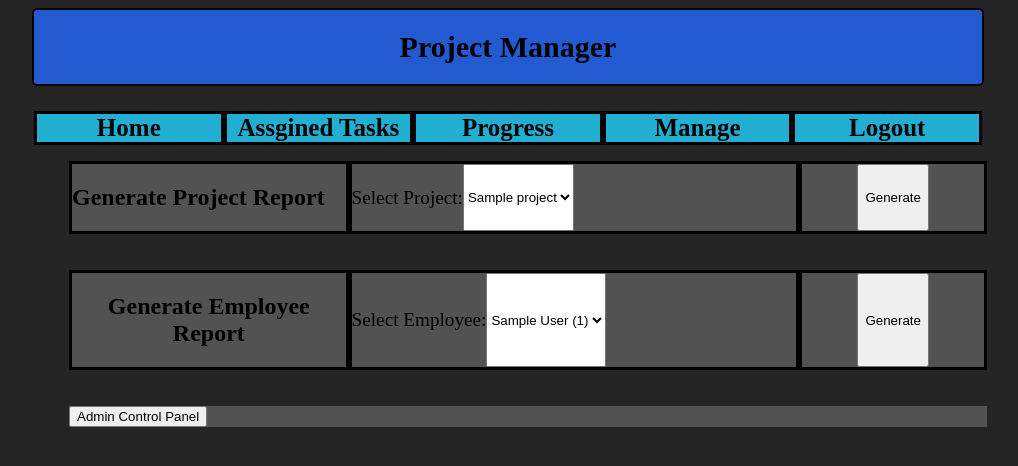
After one commit to Sriramk34/Project-Manager, a Django app: template Project_manager/main/templates/main/manage.html in a window 1280 px wide. The commit adds this page. Shown: the top 466 px of the page, without its empty margins (132-1150 px from the left). Run offline with Django 3.2, Linux system fonts and the light colour scheme; the template is opened without the code that fills it: values that come from a table or form of the project are taken from there, others are empty; tables that the repository leaves empty hold one stand-in row (values such as "Sample post"); parts of the project's set-up code (start-up, migrations or seed data) failed here and were passed over.

```diff
--- a/Project_manager/main/admin.py
+++ b/Project_manager/main/admin.py
@@ -5,8 +5,10 @@ from .models import Users
 from .models import Projects
 from .models import assignments
 from .models import tasks
+from .models import login
 
 admin.site.register(Users)
 admin.site.register(assignments)
 admin.site.register(Projects)
 admin.site.register(tasks)
+admin.site.register(login)
--- a/Project_manager/main/models.py
+++ b/Project_manager/main/models.py
@@ -1,23 +1,25 @@
 from datetime import date
 from operator import mod
 from pyexpat import model
+from tkinter import CASCADE
 from tkinter.tix import Balloon
 from django.db import models
 
 class Users(models.Model):
     depts = (
-        ("E", "Electrical"),
-        ("M", "Mechanical"),
-        ("S", "Software"),
-        ("A", "Admin"),
-        ("O", "Other")
+        ("Electrical", "Electrical"),
+        ("Mechanical", "Mechanical"),
+        ("Software", "Software"),
+        ("Admin", "Admin"),
+        ("Other", "Other")
     )
 
     roles = (
-        ("M", "Manager"),
-        ("T", "Team Leader"),
-        ("E", "Engineer"),
-        ("A", "Administrator"),
+        ("Manager", "Manager"),
+        ("Team-Leader", "Team Leader"),
+        ("Engineer", "Engineer"),
+        ("Administrator", "Administrator"),
+        ("Other", "Other")
     )
     name = models.CharField(max_length=50)
     employeeID = models.IntegerField()
@@ -69,3 +71,8 @@ class assignments(models.Model):
     assignment_start_date = models.DateField(default=date.today)
     assignment_end_date = models.DateField(null= True)
     assignment_status = models.CharField(choices=st, max_length=15)
+
+class login(models.Model):
+    username = models.CharField(max_length=40)
+    password = models.CharField(max_length=30)
+    emp = models.ForeignKey(Users, on_delete=models.CASCADE)
--- /dev/null
+++ b/Project_manager/main/static/main/styles/manage.css
@@ -0,0 +1,70 @@
+li{
+    list-style: none;
+}
+
+li div{
+    width: 75%;
+    text-emphasis: none;
+    text-align: center;
+    background-color: rgb(82, 82, 82);
+    font-size:medium;
+    font-family: 'Times New Roman', Times, serif;
+    height: 10%;
+    margin-left: auto;
+    margin-right: auto;
+    display: flex;
+}
+
+form{
+    width: 70%;
+    display: flex;
+}
+
+.leftbox{
+    width: 30%;
+    border-style: solid;
+    border-width: 3px;
+    text-align: center;
+}
+
+.centerbox{
+    width: 71%;
+    border-style: solid;
+    border-width: 3px;
+    height: auto;
+}
+
+.rightbox{
+    width: 29%;
+    border-style: solid;
+    border-width: 3px;
+    height: 100%;
+    position: relative;
+    height: auto;
+}
+
+h2{
+    color: rgb(0, 0, 0);
+    text-align: center;
+}
+
+.option{
+    margin-top: 20px;
+    font-size:medium;
+    height: auto;
+    width: 250px;
+}
+
+.label{
+    margin-top: auto;
+    margin-bottom: auto;
+    padding: auto;
+    font-size: larger;
+    font-family: 'Times New Roman', Times, serif;
+}
+
+input{
+    padding: auto;
+    margin-left: auto;
+    margin-right: auto;
+}
--- /dev/null
+++ b/Project_manager/main/templates/main/manage.html
@@ -0,0 +1,63 @@
+{% extends 'base.html' %}
+{% load static %}
+
+{% block title %}Manage{% endblock title %}
+
+{% block styles %}
+    <link rel="stylesheet" href="{% static 'main/styles/manage.css' %}">
+{% endblock styles %}
+
+{% block mainbody %}
+    <ol>
+        <li>
+            <div>
+                <div class="leftbox">
+                    <h2>Generate Project Report</h2>
+                </div>
+                <form action="" >
+                    <div class="centerbox">
+                        <label class="label" for="Project">Select Project:</label>
+                        <select name="Project" >
+                        {% for project in projects %}
+                            <option class = "option" value="{{project.project_id}}">{{project.project_name}}</option>
+                        {% endfor %}
+                        </select>
+                    </div>
+                    <div class="rightbox">
+                        <input type="submit" name="Project" value = "Generate">
+                    </div>
+                </form>
+            </div>
+        </li>
+        <br> <br>
+        <li>
+            <div>
+                <div class="leftbox">
+                    <h2>Generate Employee Report</h2>
+                </div>
+                <form action="" >
+                    <div class="centerbox">
+                        <label class="label" for="Employee">Select Employee:</label>
+                        <select name="Employee" >
+                        {% for emp in employees %}
+                            <option class = "option" value="{{emp.id}}">{{emp.name}} ({{emp.id}})</option>
+                        {% endfor %}
+                        </select>
+                    </div>
+                    <div class="rightbox">
+                        <input type="submit" name="Employee" value = "Generate">
+                    </div>
+                </form>
+            </div>
+        </li>
+        <br><br>
+        <li>
+            <div>
+                <button>
+                    Admin Control Panel
+                </button>
+            </div>
+        </li>
+    </ol>
+
+{% endblock mainbody %}
--- a/Project_manager/main/urls.py
+++ b/Project_manager/main/urls.py
@@ -1,8 +1,9 @@
-from unicodedata import name
 from django.urls import path
 from . import views
 
 urlpatterns = [
     path("index/", views.index, name="home"),
-    path("", views.empty)
+    path("", views.empty),
+    path("manage/",  views.manage, name="manage"),
+    path("login/", views.login_site, name="login"),
 ]
--- a/Project_manager/templates/base.html
+++ b/Project_manager/templates/base.html
@@ -19,7 +19,7 @@
     <nav>
         <div id="navdiv">
             <div>
-                <a href="#">Home</a>
+                <a href="{% url 'home' %}">Home</a>
             </div>
             <div>
                 <a href="#">Assgined Tasks</a>
@@ -28,10 +28,10 @@
                 <a href="#">Progress</a>
             </div>
             <div>
-                <a href="#">Manage</a>
+                <a href="{% url 'manage' %}">Manage</a>
             </div>
             <div>
-                <a href="#">Login</a>
+                <a href="{% url 'login' %}">Logout</a>
             </div>
         </div>
     </nav>
```
Also changed, not shown: Project_manager/main/static/main/styles/index.css (added, +26 -0 lines), Project_manager/main/static/main/styles/login.css (added, +31 -0 lines), Project_manager/main/templates/main/index.html (+18 -2 lines), Project_manager/main/templates/main/login.html (added, +31 -0 lines), Project_manager/main/views.py (+65 -3 lines), Project_manager/main/migrations/0002_auto_20220124_0040.py (added), Project_manager/main/migrations/0003_login.py (added), Project_manager/main/static/main/images/12.png (added), Project_manager/main/static/main/images/default.png (added).
